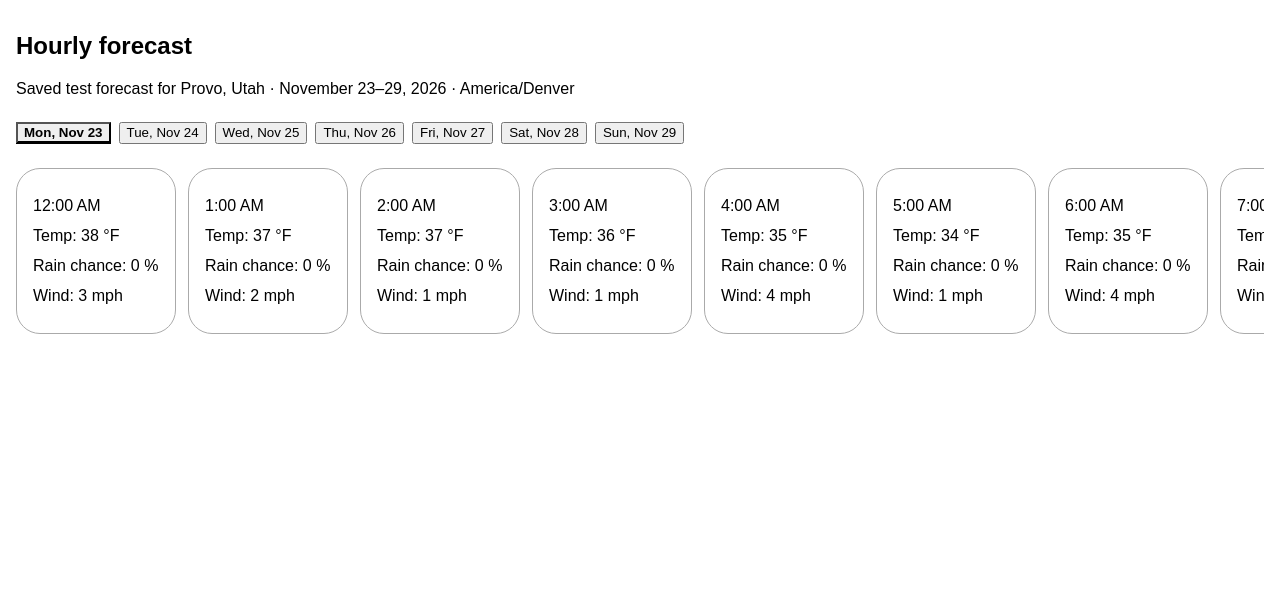
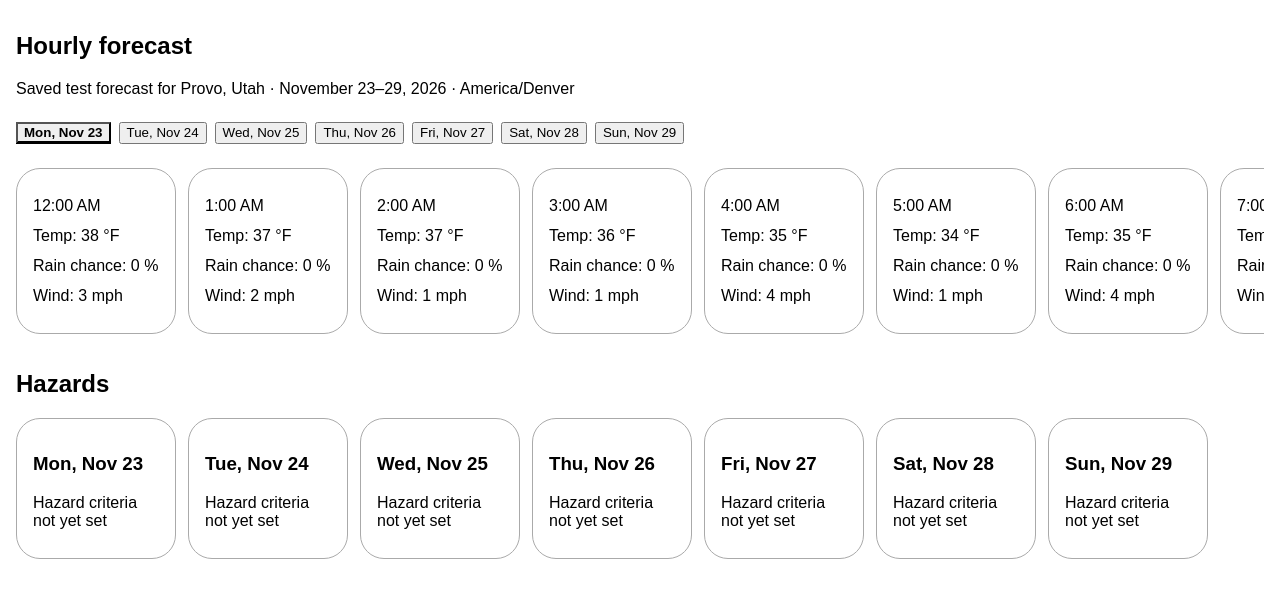
Before and after one commit to lab-matt/safeweather, a plain HTML site: page index.html in a window 1280 px wide. Shown: the part 60-658 px from the top of the page. Drawn offline with Linux system fonts and the light colour scheme.

Commit message:
Add daily hazards section

```diff
--- a/index.html
+++ b/index.html
@@ -48,6 +48,8 @@
     <div class="days" id="forecast-days" aria-label="Forecast day"></div>
     <p id="forecast-status" role="status">Loading saved test data…</p>
     <div class="hours" id="hours" tabindex="0" role="region" aria-label="Hourly forecast; scroll horizontally"></div>
+    <h2>Hazards</h2>
+    <div class="hours" id="hazards" tabindex="0" role="region" aria-label="Hazards; scroll horizontally"></div>
   </main>
   <script>
     async function showForecast() {
@@ -56,6 +58,17 @@
         const response = await fetch('02_validation/open_meteo_provo_84606_2026-11-23.json');
         if (!response.ok) throw new Error('Unable to load data');
         const data = await response.json();
+        const hazards = document.getElementById('hazards');
+        [...new Set(data.hourly.time.map(time => time.slice(0, 10)))].forEach(date => {
+          const card = document.createElement('article');
+          card.className = 'hour';
+          const heading = document.createElement('h3');
+          heading.textContent = new Intl.DateTimeFormat('en-US', { weekday: 'short', month: 'short', day: 'numeric', timeZone: 'UTC' }).format(new Date(date + 'T12:00:00Z'));
+          const placeholder = document.createElement('p');
+          placeholder.textContent = 'Hazard criteria not yet set';
+          card.append(heading, placeholder);
+          hazards.appendChild(card);
+        });
         const row = document.getElementById('hours');
         const start = document.getElementById('work-start');
         const end = document.getElementById('work-end');
```
Also changed, not shown: 1 other file.
